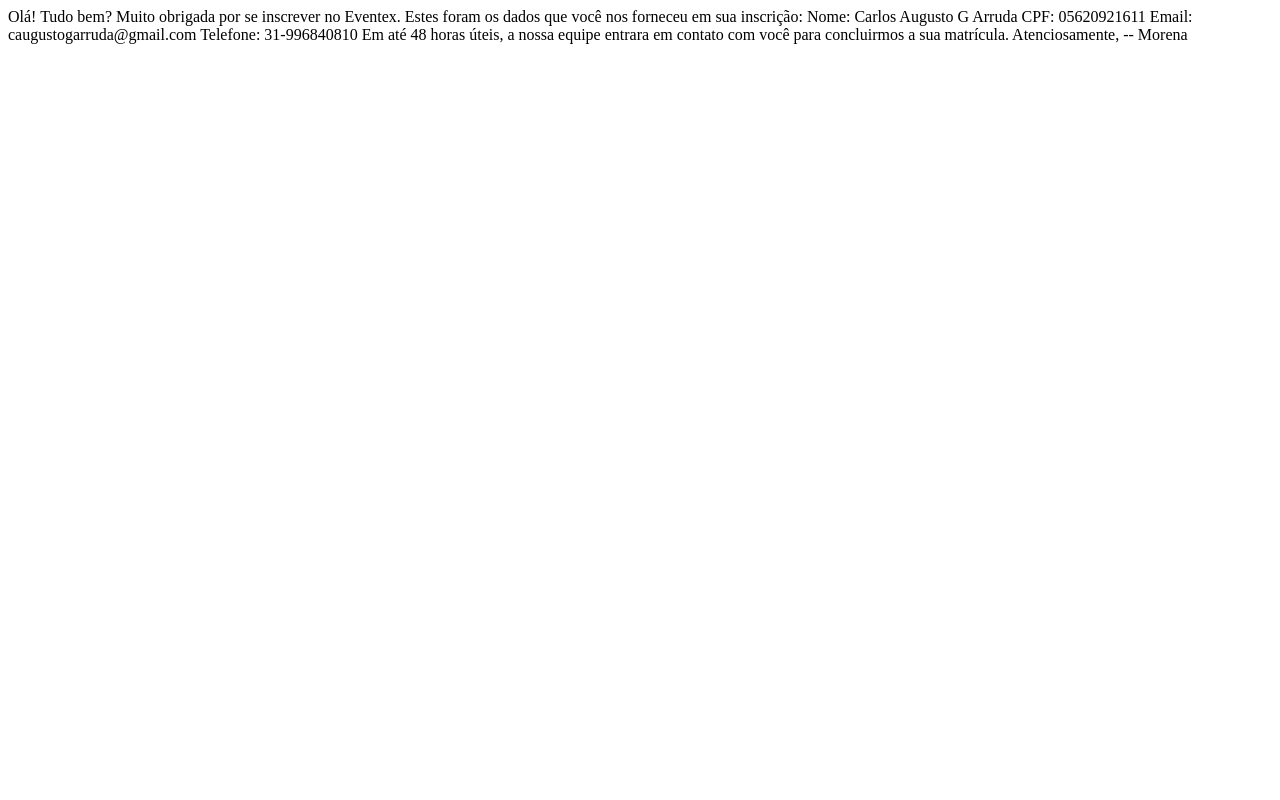
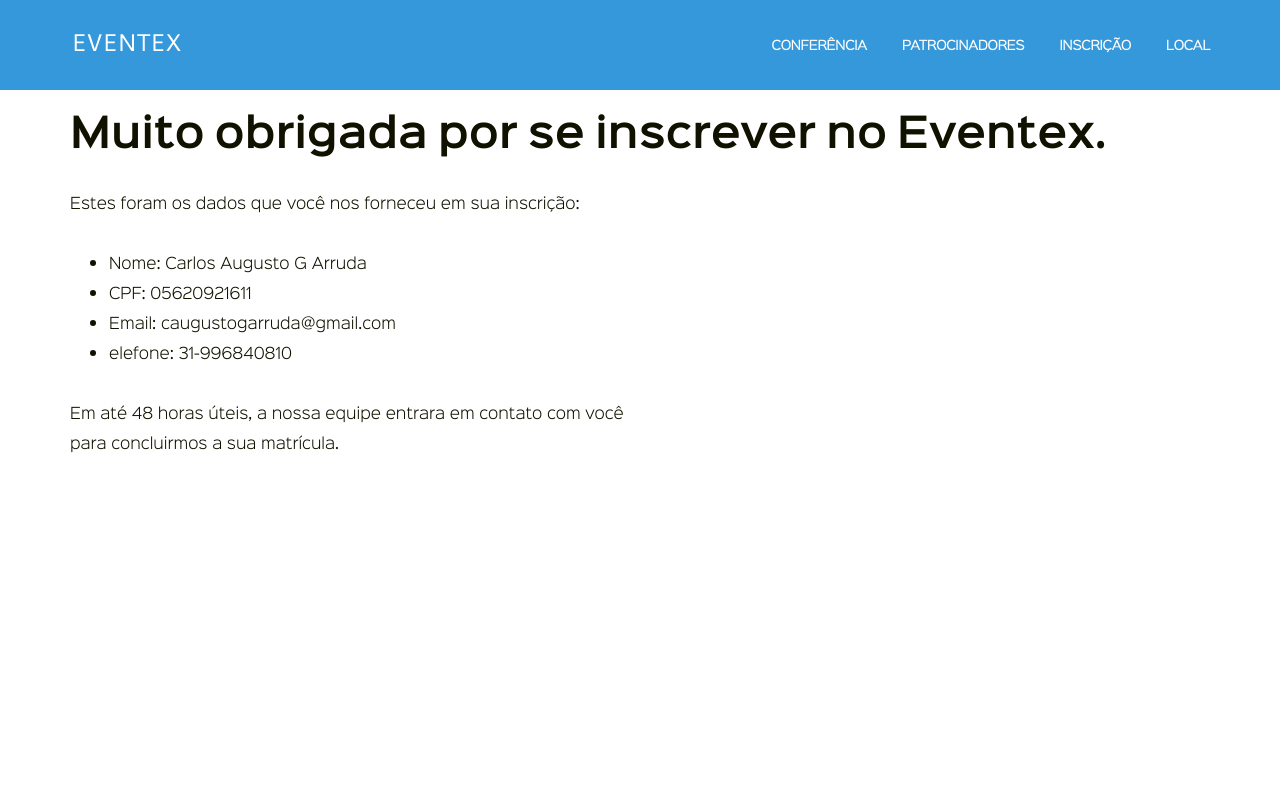
Before and after one commit to carruda1980/eventex, a Django app: page /inscricao/1/ in a window 1280 px wide. Run offline with Django 3.2, Linux system fonts and the light colour scheme; data comes from the database, SQL or seed files in the repository.

Commit message:
Thank you page

```diff
--- a/eventex/subscriptions/templates/subscriptions/subscription_detail.html
+++ b/eventex/subscriptions/templates/subscriptions/subscription_detail.html
@@ -1,17 +1,20 @@
-Olá! Tudo bem?
-
-Muito obrigada por se inscrever no Eventex.
-
-Estes foram os dados que você nos forneceu em sua inscrição:
-
-Nome: {{ subscription.name }}
-CPF: {{ subscription.cpf }}
-Email: {{ subscription.email }}
-Telefone: {{ subscription.phone }}
-
-Em até 48 horas úteis, a nossa equipe entrara em contato com você para concluirmos
-a sua matrícula.
-
-Atenciosamente,
---
-Morena
+{% extends 'base.html' %}
+{% block content %}
+<!-- OVERVIEW -->
+<section>
+    <div class="content row padding-bottom-3 desktop-12 container">
+        <h1>Muito obrigada por se inscrever no Eventex.</h1>
+        <div class="desktop-6">
+            <p>Estes foram os dados que você nos forneceu em sua inscrição:</p>
+            <ul>
+                <li>Nome: {{ subscription.name }}</li>
+                <li>CPF: {{ subscription.cpf }}</li>
+                <li>Email: {{ subscription.email }}</li>
+                <li>elefone: {{ subscription.phone }}</li>
+            </ul>
+            <p>Em até 48 horas úteis, a nossa equipe entrara em contato com você para concluirmos
+            a sua matrícula.</p>
+        </div>
+    </div>
+</section>
+{% endblock content %}
--- a/eventex/subscriptions/views.py
+++ b/eventex/subscriptions/views.py
@@ -1,7 +1,7 @@
 from django.conf import settings
 from django.contrib import messages
 from django.core import mail
-from django.http import HttpResponseRedirect, HttpResponse
+from django.http import HttpResponseRedirect, HttpResponse, Http404
 from django.shortcuts import render
 from django.template.loader import render_to_string
 
@@ -38,7 +38,10 @@ def new(request):
 
 
 def detail(request, pk):
-    subscription = Subscription.objects.get(pk=pk)
+    try:
+        subscription = Subscription.objects.get(pk=pk)
+    except Subscription.DoesNotExist:
+        raise Http404
     return render(request, 'subscriptions/subscription_detail.html',
                   {'subscription': subscription})
 
```
Also changed, not shown: eventex/subscriptions/tests/test_view_detail.py (+6 -0 lines).
